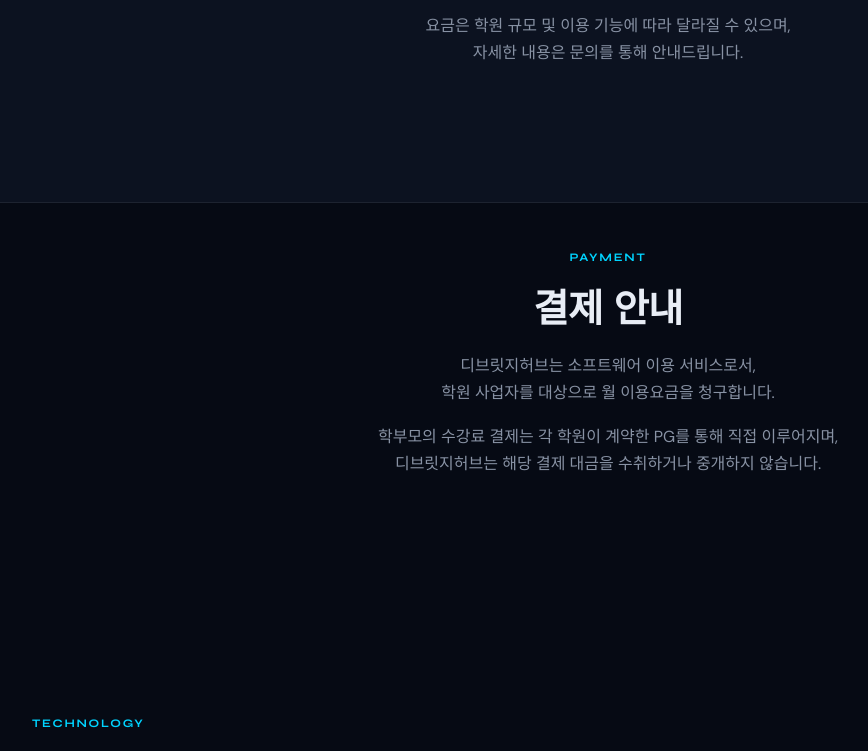
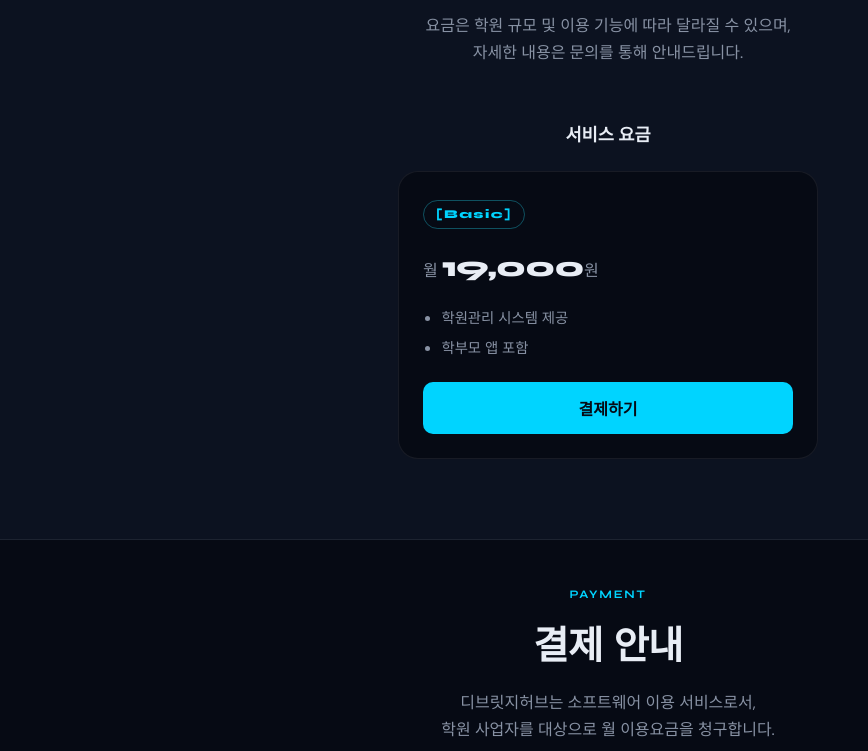
Before and after one commit to hightecbridge/dbridgehub-front-homepage, a React (Create React App) app: page / in a window 1280 px wide. Shown: the part 2040-2791 px from the top of the page, without its empty margins (32-900 px from the left). Built offline with nearby package versions, Linux system fonts and the light colour scheme.

Commit message:
first commit

```diff
--- a/src/App.css
+++ b/src/App.css
@@ -394,6 +394,147 @@
   background: var(--bg2);
   border-top: 1px solid var(--border);
   border-bottom: 1px solid var(--border);
+}
+
+.pricing-plans {
+  max-width: 420px;
+  margin: 2.5rem auto 0;
+  opacity: 0;
+  transform: translateY(16px);
+  transition: opacity 0.6s ease, transform 0.6s ease;
+}
+.pricing-plans.visible {
+  opacity: 1;
+  transform: translateY(0);
+}
+.pricing-subtitle {
+  font-family: var(--font-display);
+  font-size: 1.1rem;
+  font-weight: 700;
+  color: var(--text);
+  text-align: center;
+  margin-bottom: 1.25rem;
+}
+.pricing-card {
+  background: var(--bg);
+  border: 1px solid var(--border);
+  border-radius: var(--radius-lg);
+  padding: 1.75rem 1.5rem 1.5rem;
+  display: flex;
+  flex-direction: column;
+  align-items: stretch;
+  gap: 1rem;
+  transition: border-color var(--transition);
+}
+.pricing-card--basic:hover {
+  border-color: rgba(34, 211, 238, 0.35);
+}
+.pricing-tier {
+  display: inline-block;
+  align-self: flex-start;
+  font-family: var(--font-display);
+  font-size: 0.75rem;
+  font-weight: 800;
+  letter-spacing: 0.12em;
+  color: var(--cyan);
+  border: 1px solid rgba(34, 211, 238, 0.35);
+  padding: 4px 12px;
+  border-radius: 100px;
+}
+.pricing-price {
+  margin: 0;
+  font-size: 1rem;
+  color: var(--text-muted);
+}
+.pricing-amount {
+  font-family: var(--font-display);
+  font-size: 1.75rem;
+  font-weight: 800;
+  color: var(--text);
+  letter-spacing: -0.02em;
+}
+.pricing-features {
+  margin: 0;
+  padding: 0 0 0 1.15rem;
+  color: var(--text-muted);
+  font-size: 0.9rem;
+  line-height: 1.75;
+}
+.pricing-features li {
+  margin-bottom: 0.35rem;
+}
+.pricing-features li:last-child {
+  margin-bottom: 0;
+}
+.pricing-pay-btn {
+  display: block;
+  width: 100%;
+  text-align: center;
+  background: var(--cyan);
+  color: var(--bg);
+  border: none;
+  font-family: var(--font-display);
+  font-weight: 700;
+  font-size: 1rem;
+  padding: 0.9rem 1rem;
+  border-radius: 10px;
+  text-decoration: none;
+  cursor: pointer;
+  transition: opacity var(--transition);
+  margin-top: 0.25rem;
+}
+.pricing-pay-btn:hover {
+  opacity: 0.88;
+  color: var(--bg);
+}
+
+.pricing-modal-backdrop {
+  position: fixed;
+  inset: 0;
+  z-index: 1000;
+  background: rgba(0, 0, 0, 0.65);
+  display: flex;
+  align-items: center;
+  justify-content: center;
+  padding: 1.25rem;
+}
+.pricing-modal {
+  width: 100%;
+  max-width: 380px;
+  background: var(--bg2);
+  border: 1px solid var(--border);
+  border-radius: var(--radius-lg);
+  padding: 1.5rem 1.35rem 1.25rem;
+  box-shadow: 0 20px 50px rgba(0, 0, 0, 0.45);
+}
+.pricing-modal-title {
+  font-family: var(--font-display);
+  font-size: 1.05rem;
+  font-weight: 700;
+  margin: 0 0 0.75rem;
+  color: var(--text);
+}
+.pricing-modal-body {
+  margin: 0 0 1.25rem;
+  font-size: 0.92rem;
+  line-height: 1.65;
+  color: var(--text-muted);
+}
+.pricing-modal-close {
+  width: 100%;
+  background: var(--cyan);
+  color: var(--bg);
+  border: none;
+  font-family: var(--font-display);
+  font-weight: 700;
+  font-size: 0.95rem;
+  padding: 0.75rem 1rem;
+  border-radius: 10px;
+  cursor: pointer;
+  transition: opacity var(--transition);
+}
+.pricing-modal-close:hover {
+  opacity: 0.88;
 }
 
 /* ─── Payment guide (below pricing) ─── */
--- a/src/App.js
+++ b/src/App.js
@@ -266,6 +266,17 @@
 
 function Pricing() {
   const [ref, inView] = useInView();
+  const [pgNoticeOpen, setPgNoticeOpen] = useState(false);
+
+  useEffect(() => {
+    if (!pgNoticeOpen) return undefined;
+    const onKey = (e) => {
+      if (e.key === 'Escape') setPgNoticeOpen(false);
+    };
+    window.addEventListener('keydown', onKey);
+    return () => window.removeEventListener('keydown', onKey);
+  }, [pgNoticeOpen]);
+
   return (
     <section className="pricing-section" id="pricing" ref={ref}>
       <div className="section-inner">
@@ -283,7 +294,52 @@
             자세한 내용은 문의를 통해 안내드립니다.
           </p>
         </div>
+        <div className={`pricing-plans ${inView ? 'visible' : ''}`}>
+          <h3 className="pricing-subtitle">서비스 요금</h3>
+          <div className="pricing-card pricing-card--basic">
+            <div className="pricing-tier">[Basic]</div>
+            <p className="pricing-price">
+              월 <span className="pricing-amount">19,000</span>원
+            </p>
+            <ul className="pricing-features">
+              <li>학원관리 시스템 제공</li>
+              <li>학부모 앱 포함</li>
+            </ul>
+            <button
+              type="button"
+              className="pricing-pay-btn"
+              onClick={() => setPgNoticeOpen(true)}
+            >
+              결제하기
+            </button>
+          </div>
+        </div>
       </div>
+      {pgNoticeOpen ? (
+        <div
+          className="pricing-modal-backdrop"
+          role="presentation"
+          onClick={() => setPgNoticeOpen(false)}
+        >
+          <div
+            className="pricing-modal"
+            role="dialog"
+            aria-modal="true"
+            aria-labelledby="pricing-pg-notice-title"
+            onClick={e => e.stopPropagation()}
+          >
+            <h4 id="pricing-pg-notice-title" className="pricing-modal-title">안내</h4>
+            <p className="pricing-modal-body">
+              PG사 연동을 신청 중입니다.
+              <br />
+              결제 기능은 연동이 완료된 후 이용하실 수 있습니다.
+            </p>
+            <button type="button" className="pricing-modal-close" onClick={() => setPgNoticeOpen(false)}>
+              확인
+            </button>
+          </div>
+        </div>
+      ) : null}
     </section>
   );
 }
```
